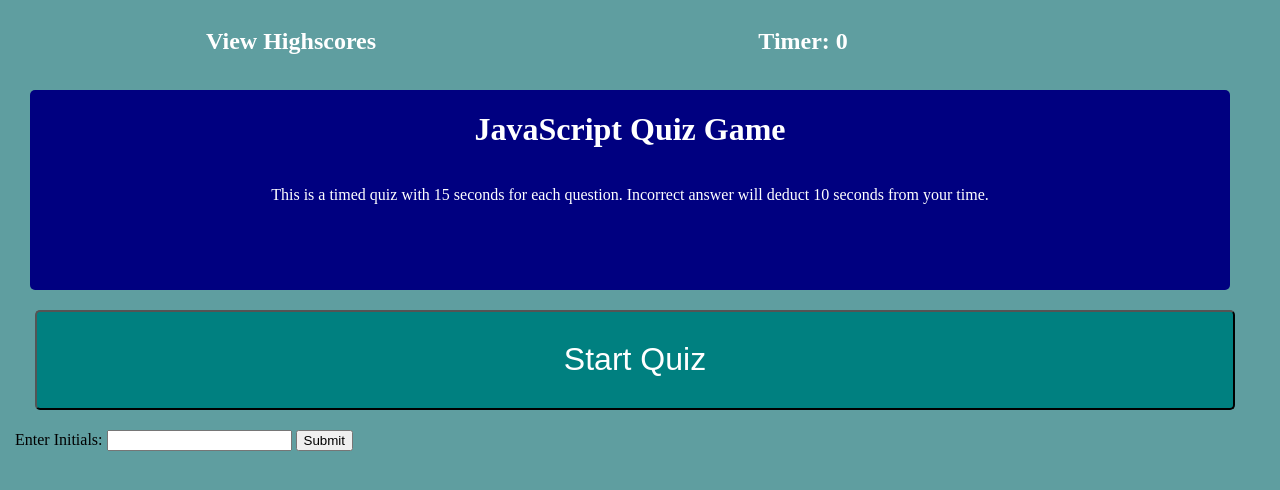
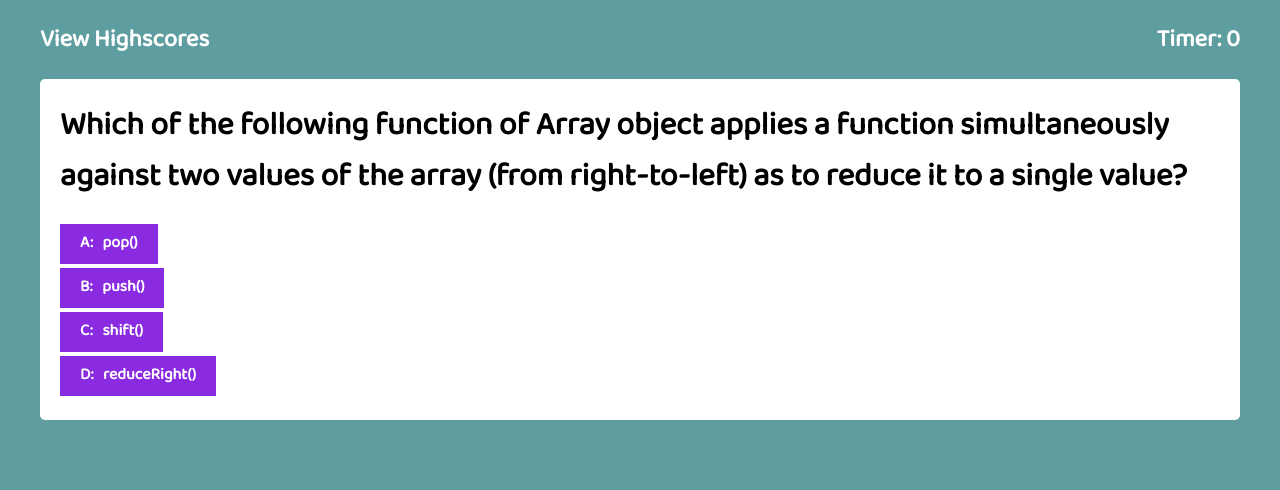
Before and after one commit to TemyTemy/code-quiz, a plain HTML site: page index.html in a window 1280 px wide. Both pictures are taken after a click on the button "Start Quiz". Drawn offline with Linux system fonts and the light colour scheme.

Commit message:
REFACTOR: Reorganized layout

```diff
--- a/assets/css/style.css
+++ b/assets/css/style.css
@@ -12,38 +12,68 @@ semantics */
 
 body {
     background-color: cadetblue;
-    width: 80%;
-    margin-left: 15px;
+    width:100%;
+    height: 100%;
+    margin: 0px;
+    font-family: 'Baloo 2', cursive;
 }
 
-#nav {
+nav {
      display: flex;
      flex-direction: row;
-     justify-content: space-around;
+     justify-content: space-between;
+     color: white;
+     width: 1200px;
+
+}
+
+nav a {
+     text-decoration: none;
      color: white;
 }
- #nav a {
-     text-decoration: none;
-     color: white;
- }
 
-#headerDiv {
+main {
+   width: 100%;
+   height: 100%;
+   display: flex;
+   flex-direction: column;
+   align-items: center;
+}
+
+
+.header-part {
     display: flex;
     flex-direction: column;
     align-items: center;
-    /* justify-content: center; */
-    background-color: navy;
+    background-color:cornflowerblue;
     height: 200px ;
     width: 1200px;
     color: white;
-    margin: 15px;
     border-radius: 5px;
 
 }
 
-#headerDiv > h1 {
+.question-part {
+    display: none;
+    flex-direction: column;
+    align-items: left;
+    background-color:#fff;
+    height: fit-content;
+    width: 1200px;
+    color: #000;
+    border-radius: 5px;
+    padding-bottom: 20px;
+}
+
+.header-part > h1 {
     font-size: 32px;
 }
+
+.question-part > h1 {
+    font-size: 32px;
+    margin-left: 20px;
+}
+
 
 #startBtn button {
     display: flex;
@@ -51,7 +81,6 @@ body {
     align-items: center;
     justify-content: center;
     width: 1200px;
-    margin: 20px;
     /* width: 100px; */
     height: 100px;
     color: white;
@@ -61,6 +90,58 @@ body {
 
 }
 
-#quizStart{
+header {
+    width: 100%;
+    display: flex;
+    flex-direction: row;
+    justify-content: space-around;
+}
+
+.quiz-start{
     display: none;
 }
+
+.choice-line {
+    display: flex;
+    flex-direction: row;
+    text-align: left;
+    background-color: blueviolet;
+    min-height: 40px;
+    width: max-content;
+    padding: 6px 20px 0px 20px;
+    margin: 0px 20px 4px 20px;
+}
+
+.choice-line:hover {
+    background-color: #fff;
+}
+
+.choice-line a {
+    font-weight: 600;
+    color: #fff;
+    text-decoration: none;
+}
+
+.choice-line a:hover {
+    color: #000;
+}
+
+.answer-part {
+    display: none;
+    flex-direction: row;
+    align-items: center;
+    background-color:#fff;
+    height: fit-content;
+    width: 1200px;
+    color: #000;
+    border-style: none;
+    border-top-style: solid;
+    border-top-width: 1px;
+    border-top-color: #000;
+}
+
+.answer-part > p {
+    font-size: 14px;
+    margin-left: auto;
+    margin-right: auto;
+}
--- a/assets/js/script.js
+++ b/assets/js/script.js
@@ -1,26 +1,3 @@
-// var body = window.body;
-// var containerEl = document.createElement('div');
-// var quizDiv = document.createElement('div');
-// var resultDiv = document.createElement('div');
-// var submitDiv = document.createElement('div');
-
-
-// var containerHeading = document.createElement('h1');
-// var containerPara = document.createElement('p');
-// var timerEl = document.createElement('button');
-
-// containerHeading.textContent ='Code Quiz';
-// containerPara.textContent ='Welcome to the code quiz. Each question is timed';
-//timerEl.textContent('')
-
-// containerEl.appendChild(containerHeading);
-// //body.appendChild(containerEl);
-// containerEl.appendChild(containerPara);
-// body.appendChild(containerEl);
-
-// containerEl.setAttribute('style', 'background-color: blue;');
-// body.appendChild(containerEl);
-
 var questions = [
    {
        question: 'Which of the following is not JavaScript Data Types?',
@@ -32,18 +9,19 @@ var questions = [
             D: 'Float'
        },
        answer: 'D',
-
+       id: 1
    },
    {
     question: 'Inside which HTML element do we put the JavaScript types?',
     choices: {
 
-         A: '<script>',
-         B: '<head>',
-         C: '<meta>',
-         D: '<style>'
+         A: '&lt;script&gt;',
+         B: '&lt;head&gt;',
+         C: '&lt;meta&gt;',
+         D: '&lt;style&gt;'
     },
     answer: 'A',
+    id: 2
    },
    {
     question: 'A set of unordered properties that, has a name and value is called______',
@@ -55,6 +33,7 @@ var questions = [
          D: 'Object'
     },
     answer: 'D',
+    id: 3
    },
    {
     question: 'The execution of a function stops when the program control encounters the _________ statement in the body of the function.',
@@ -66,6 +45,7 @@ var questions = [
          D: 'goto'
     },
     answer: 'A',
+    id: 4
    },
    {
     question: 'Which of the following function of Array object applies a function simultaneously against two values of the array (from right-to-left) as to reduce it to a single value?',
@@ -77,43 +57,61 @@ var questions = [
          D: 'reduceRight()'
     },
     answer: 'D',
-   },
-
-
-]
+    id: 5
+   }
+];
 
 const buttonEl = document.getElementById('startBtn');
-buttonEl.addEventListener('click', function(){
-   const quizStartEl = document.getElementById('quizStart');
-   quizStartEl.setAttribute('style','display: none;');
+buttonEl.addEventListener('click', doStartQuiz);
 
+ function doStartQuiz() {
+   hideIntroPart();
+   showQuestionsPart();
+   throwQuestionsAtUser();
+ }
 
-})
+ function hideIntroPart() {
+  var intro = document.querySelector(".intro");
+  intro.style.display = "none";
+ }
 
-// Timer function
-let timer = 60;
+ function showQuestionsPart() {
+  var qpart = document.querySelector(".question-part");
+  qpart.style.display = "flex";
+ }
 
-// Question function
+ function throwQuestionsAtUser() {
+  const rdx = Math.random() * 5;
+  const currentQuestion = questions[Math.floor(rdx)];
+  doOneQuestion(currentQuestion);
+ }
 
-// Result function  ---- localStorage
+ function showAnswersPart(text) {
+  var qpart = document.querySelector(".answer-part");
+  qpart.style.display = "flex";
+  qpart.innerHTML = "<p>" + text + "</p>";
+ }
 
-var studentGrade = {
-    student: student.value,
-    grade: grade.value,
-    comment: comment.value.trim()
-  };
+ function doOneQuestion(questionItem) {
+    var questionText = "<h1>" + questionItem.question + "</h1>";
+    var qpart = document.querySelector(".question-part");
+    for (key in questionItem.choices) {
+      var choice = questionItem.choices[key];
+      var choiceText = "<p class='choice-line'><a class='choice' onclick='recordAnswerChoice(event)' data-choice=" + key + "  data-question=" + questionItem.id + ">" + key + ':&nbsp;&nbsp; ' + choice + "</a></p>";
+      questionText += choiceText;
+    }
+    qpart.innerHTML = questionText;
+ }
 
-  localStorage.setItem("Initials", document.querySelector(".resultForm").textContent ) ;
+ function recordAnswerChoice(evt) {
+    const questionId = evt.target.dataset.question;
+    const choice = evt.target.dataset.choice;
 
-  localStorage.setItem("Highscore",   document.querySelector(".resultForm").textContent ) ;
-  renderMessage();
+    var questValue = questions.find((q) => q.id === questionId);
+    var responseText = "Wrong";
+    if (questValue && questValue.answer === choice) {
+        responseText = "Correct";
+    }
 
-  });
-
-  function showResult() {
-    var quizQuestions = JSON.parse(localStorage.getItem("questions"));
-    if (questions !== null) {
-      document.querySelector(".resultForm").textContent =  +
-      " received a/an " + lastGrade.grade
-    }
-  }
+    showAnswersPart(responseText);
+ }
--- a/index.html
+++ b/index.html
@@ -5,47 +5,39 @@
     <meta http-equiv="X-UA-Compatible" content="IE=edge">
     <meta name="viewport" content="width=device-width, initial-scale=1.0">
     <title>Code Quiz</title>
+    <link rel="preconnect" href="https://fonts.gstatic.com">
+    <link href="https://fonts.googleapis.com/css2?family=Baloo+2&display=swap" rel="stylesheet">
     <link rel="stylesheet" href="./assets/css/style.css">
 </head>
     <body>
         <main>
             <header>
-            <nav id="nav">
+                <nav>
                     <a href="#"><h1>View Highscores</h1></a>
-
                     <h1>Timer: <span>0</span></h1>
                 </nav>
             </header>
-        <div id="headerDiv">
-           <h1>JavaScript Quiz Game</h1>
-           <p>This is a timed quiz with 15 seconds for each question. Incorrect answer will deduct 10 seconds from your time.</p>
-        </div>
-        <div id="quizStart">
+            <div class="quiz-start">
                 <span id="highScore">View High Score</span>
                 <span id="quizTimer">Timer</span>
             </div>
-        <div id="quizDiv">
-
+            <section class="intro">
+                <div class="header-part">
+                    <h1>JavaScript Quiz Game</h1>
+                    <p>This is a timed quiz with 15 seconds for each question. Incorrect answer will deduct 10 seconds from your time.</p>
                 </div>
                 <div id="startBtn">
                     <button type="button" value="startQuiz">Start Quiz</button>
                 </div>
-        <div class="resultForm">
-            <form action="">
-                <label for="enterInitials">Enter Initials: </label>
-                <input type="text" name="" id="enterInitials">
-                <input type="submit" name="" id="" value="Submit">
-            </form>
+            </section>
+            <div class="question-part">
+                <h1>Question 1</h1>
+                <p>Is this in display</p>
             </div>
+            <div class="answer-part">
 
+            </div>
         </main>
-
-
-
-
-
-
-
         <script src="./assets/js/script.js"></script>
     </body>
 </html>
```
Lines whose indentation alone changed are shown as unchanged.
